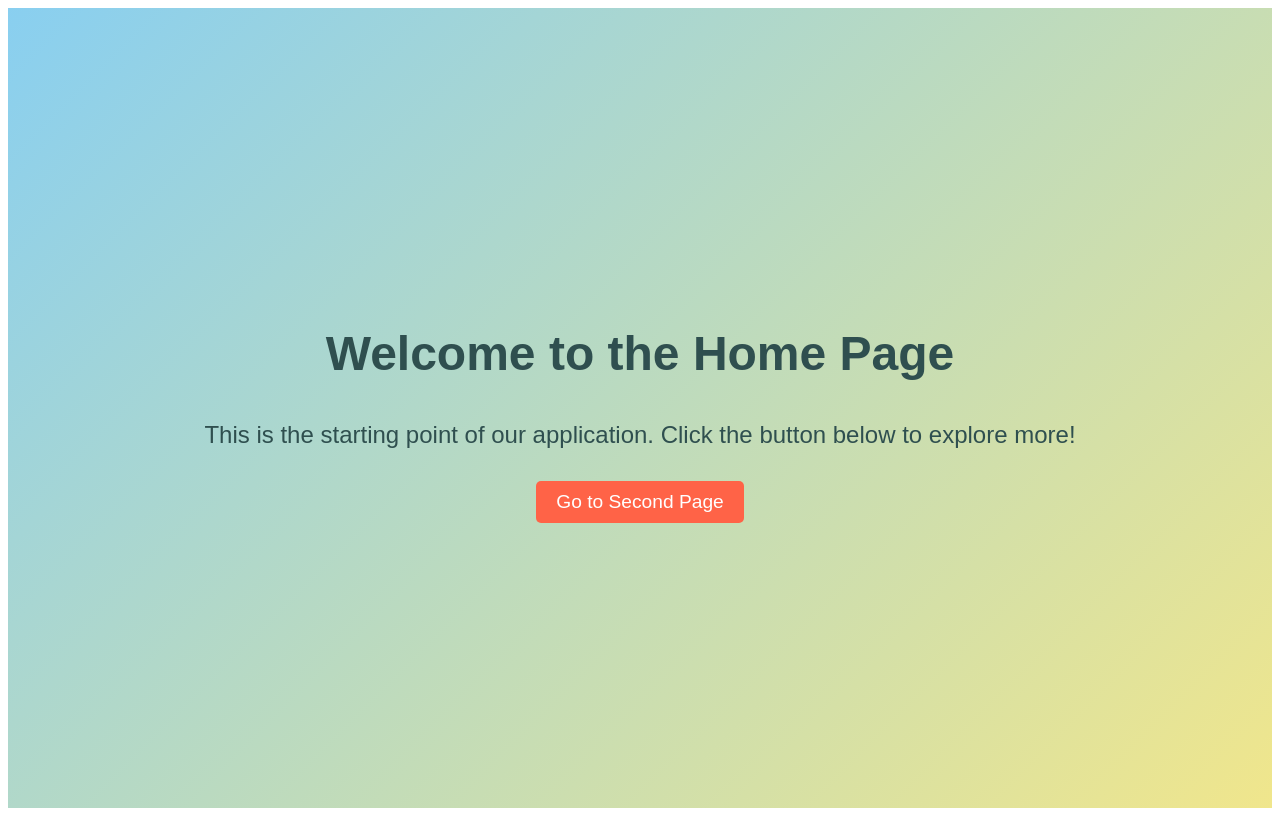
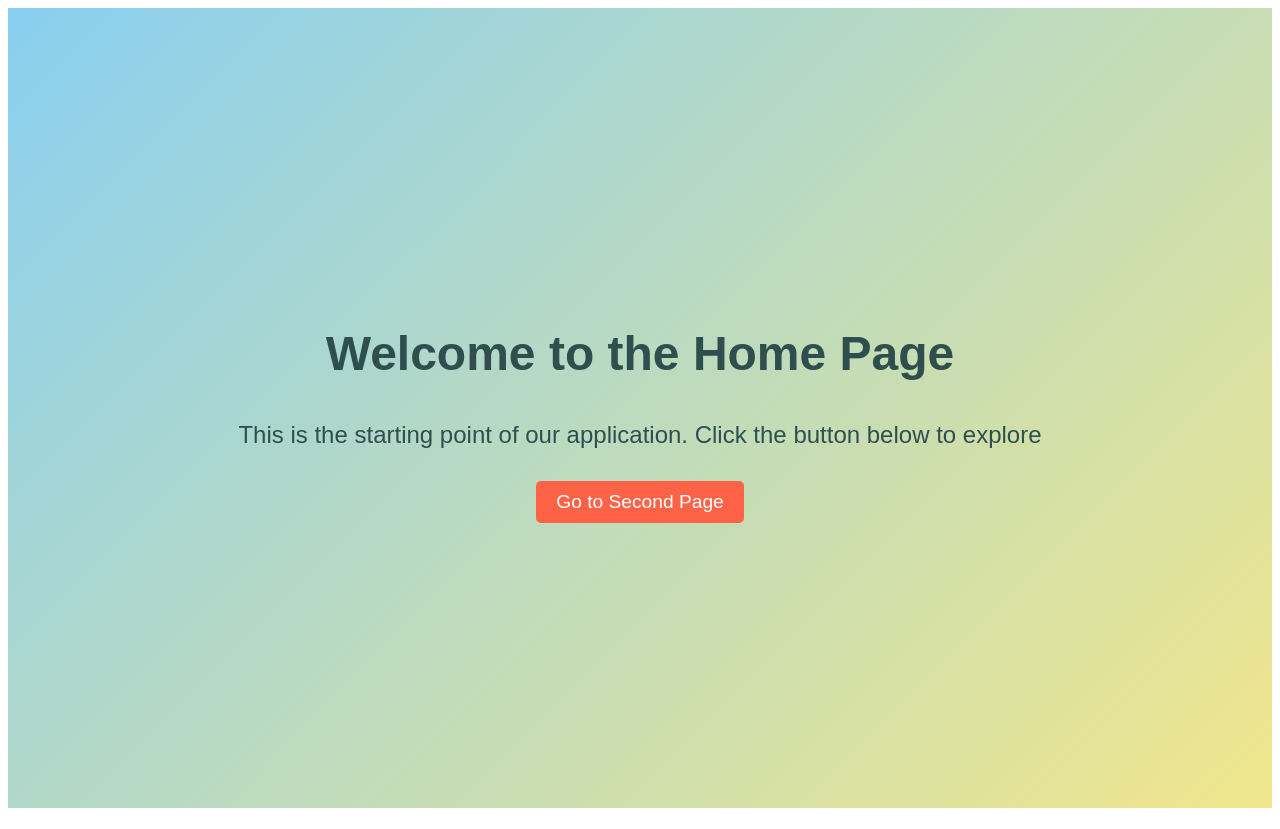
Before and after one commit to ydesai22/myfirst-vue, a Vue app: page / in a window 1280 px wide. Built offline with nearby package versions, Linux system fonts and the light colour scheme.

Commit message:
feature-homepage

```diff
--- a/src/components/HomePage.vue
+++ b/src/components/HomePage.vue
@@ -17,7 +17,7 @@
   <template>
     <div class="home-page">
       <h1>Welcome to the Home Page</h1>
-      <p>This is the starting point of our application. Click the button below to explore more!</p>
+      <p>This is the starting point of our application. Click the button below to explore</p>
       <button class="btn" @click="goToSecondPage">Go to Second Page</button>
     </div>
   </template>
```
